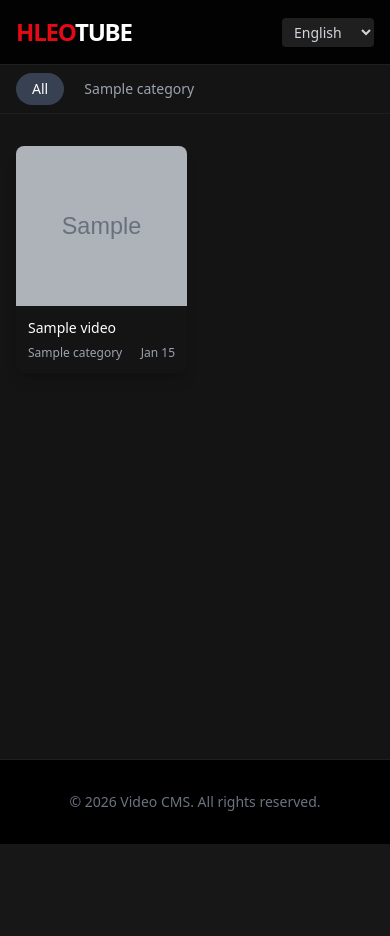
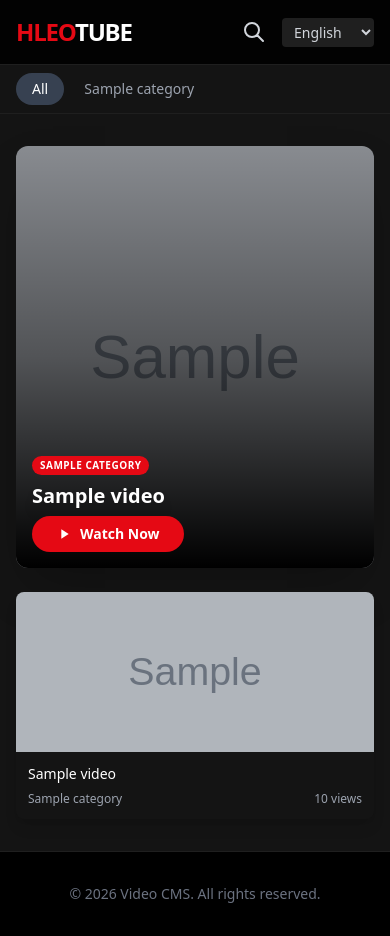
Before and after one commit to AungPhyoeNaing/hpleo-contentms, a Django app: page /en/ in a window 390 px wide. Before the commit the page ends 844 px from the top, so only its background shows below. Run offline with Django 5.2, Linux system fonts and the light colour scheme; tables that the repository leaves empty hold one stand-in row (values such as "Sample post"); grey boxes marked "Sample" are stand-in pictures; some libraries are stand-ins or nearby versions.

Commit message:
UI Overhaul: Plyr integration, Mobile Responsive Grid, and Standard Pagination

```diff
--- a/apps/videos/templates/videos/base.html
+++ b/apps/videos/templates/videos/base.html
@@ -29,6 +29,10 @@
     <!-- HTMX -->
     <script src="https://unpkg.com/htmx.org@1.9.10"></script>
 
+    <!-- Plyr Player -->
+    <link rel="stylesheet" href="https://cdn.plyr.io/3.7.8/plyr.css" />
+    <script src="https://cdn.plyr.io/3.7.8/plyr.polyfilled.js"></script>
+
     <!-- HLS.js for m3u8 playback -->
     <script src="https://cdn.jsdelivr.net/npm/hls.js@latest"></script>
 
@@ -37,6 +41,13 @@
         /* Hide scrollbar for clean horizontal scrolling */
         .no-scrollbar::-webkit-scrollbar { display: none; }
         .no-scrollbar { -ms-overflow-style: none; scrollbar-width: none; }
+
+        /* Plyr Customization */
+        .plyr--full-ui input[type=range] { color: #E50914; }
+        .plyr__control--overlaid { background: rgba(229, 9, 20, 0.9); }
+        .plyr--video .plyr__control.plyr__tab-focus,
+        .plyr--video .plyr__control:hover,
+        .plyr--video .plyr__control[aria-expanded=true] { background: #E50914; }
     </style>
 </head>
 <body class="font-sans antialiased min-h-screen flex flex-col">
@@ -61,6 +72,11 @@
 
             <!-- Right Actions -->
             <div class="flex items-center space-x-4">
+                <!-- Mobile Search Toggle -->
+                <button id="mobile-search-btn" class="md:hidden text-gray-300 hover:text-white">
+                    <svg class="w-6 h-6" fill="none" stroke="currentColor" viewBox="0 0 24 24"><path stroke-linecap="round" stroke-linejoin="round" stroke-width="2" d="M21 21l-6-6m2-5a7 7 0 11-14 0 7 7 0 0114 0z"></path></svg>
+                </button>
+
                 <!-- Language Switcher -->
                 <form action="{% url 'set_language' %}" method="post" class="flex items-center">
                     {% csrf_token %}
@@ -79,7 +95,32 @@
                 </form>
             </div>
         </div>
+
+        <!-- Mobile Search Overlay (Hidden by default) -->
+        <div id="mobile-search-bar" class="hidden md:hidden px-4 pb-4 bg-black/90 border-b border-gray-800 absolute w-full left-0 top-16">
+            <form action="{% url 'home' %}" method="get" class="relative">
+                <input type="text" name="q" placeholder="{% trans 'Search...' %}"
+                       class="w-full bg-gray-800 text-gray-200 rounded-lg py-2 px-4 pl-10 focus:outline-none focus:ring-2 focus:ring-primary"
+                       value="{{ request.GET.q }}">
+                <svg class="w-5 h-5 absolute left-3 top-2.5 text-gray-400" fill="none" stroke="currentColor" viewBox="0 0 24 24"><path stroke-linecap="round" stroke-linejoin="round" stroke-width="2" d="M21 21l-6-6m2-5a7 7 0 11-14 0 7 7 0 0114 0z"></path></svg>
+            </form>
+        </div>
     </nav>
+
+    <script>
+        // Toggle Mobile Search
+        const btn = document.getElementById('mobile-search-btn');
+        const bar = document.getElementById('mobile-search-bar');
+        if(btn && bar) {
+            btn.addEventListener('click', () => {
+                bar.classList.toggle('hidden');
+                if(!bar.classList.contains('hidden')) {
+                    const input = bar.querySelector('input');
+                    if(input) input.focus();
+                }
+            });
+        }
+    </script>
 
     <!-- Categories Bar (Mobile Scrollable) -->
     <div class="bg-gray-900 border-b border-gray-800">
--- /dev/null
+++ b/apps/videos/templates/videos/partials/video_loop.html
@@ -0,0 +1,31 @@
+{% load i18n %}
+{% for video in videos %}
+<div class="group relative bg-gray-900 rounded-lg overflow-hidden hover:scale-105 transition-transform duration-300 shadow-lg cursor-pointer animate-fade-in">
+    <a href="{% url 'video_detail' video.id %}">
+        <!-- Thumbnail -->
+        <div class="aspect-w-16 aspect-h-9 relative bg-gray-800">
+            <img src="{{ video.thumbnail_url|default:'https://via.placeholder.com/640x360?text=No+Image' }}"
+                 alt="{{ video.title }}"
+                 class="w-full h-40 object-cover opacity-80 group-hover:opacity-100 transition-opacity"
+                 loading="lazy">
+            <!-- Play Icon Overlay -->
+            <div class="absolute inset-0 flex items-center justify-center opacity-0 group-hover:opacity-100 transition-opacity">
+                <div class="bg-primary/90 rounded-full p-2">
+                    <svg class="w-8 h-8 text-white" fill="currentColor" viewBox="0 0 24 24"><path d="M8 5v14l11-7z"/></svg>
+                </div>
+            </div>
+        </div>
+
+        <!-- Info -->
+        <div class="p-3">
+            <h3 class="text-sm font-medium text-white line-clamp-2 leading-snug group-hover:text-primary transition-colors">
+                {{ video.title }}
+            </h3>
+            <div class="flex justify-between items-center mt-2 text-xs text-gray-400">
+                <span>{{ video.category.name|default:"Uncategorized" }}</span>
+                <span>{{ video.views }} views</span>
+            </div>
+        </div>
+    </a>
+</div>
+{% endfor %}
--- a/apps/videos/templates/videos/video_list.html
+++ b/apps/videos/templates/videos/video_list.html
@@ -2,57 +2,60 @@
 {% load i18n %}
 
 {% block content %}
-    <div class="grid grid-cols-2 md:grid-cols-3 lg:grid-cols-4 xl:grid-cols-6 gap-4">
-        {% for video in videos %}
-        <div class="group relative bg-gray-900 rounded-lg overflow-hidden hover:scale-105 transition-transform duration-300 shadow-lg cursor-pointer">
-            <a href="{% url 'video_detail' video.id %}">
-                <!-- Thumbnail -->
-                <div class="aspect-w-16 aspect-h-9 relative">
-                    <img src="{{ video.thumbnail_url|default:'https://via.placeholder.com/640x360?text=No+Image' }}"
-                         alt="{{ video.title }}"
-                         class="w-full h-40 object-cover opacity-80 group-hover:opacity-100 transition-opacity"
-                         loading="lazy">
-                    <!-- Play Icon Overlay -->
-                    <div class="absolute inset-0 flex items-center justify-center opacity-0 group-hover:opacity-100 transition-opacity">
-                        <div class="bg-primary/90 rounded-full p-2">
-                            <svg class="w-8 h-8 text-white" fill="currentColor" viewBox="0 0 24 24"><path d="M8 5v14l11-7z"/></svg>
-                        </div>
-                    </div>
-                </div>
+    <!-- Hero Section -->
+    {% if featured_video and not request.GET.page %}
+    <div class="mb-6 md:mb-10 relative rounded-xl md:rounded-2xl overflow-hidden shadow-2xl group h-[50vh] md:h-[400px] lg:h-[450px]">
+        <img src="{{ featured_video.thumbnail_url }}" class="object-cover w-full h-full opacity-60 group-hover:opacity-70 transition-opacity duration-700">
+        <div class="absolute inset-0 bg-gradient-to-t from-black via-black/40 to-transparent"></div>
+        <div class="absolute bottom-0 left-0 p-4 md:p-10 w-full md:w-2/3 lg:w-1/2">
+            <span class="inline-block px-2 py-0.5 mb-2 text-[10px] md:text-xs font-bold tracking-wider text-white uppercase bg-primary rounded-full">
+                {{ featured_video.category.name|default:"Featured" }}
+            </span>
+            <h1 class="text-xl md:text-4xl lg:text-5xl font-extrabold text-white mb-2 md:mb-4 leading-tight drop-shadow-lg">
+                {{ featured_video.title }}
+            </h1>
+            <p class="hidden md:block text-gray-200 text-sm md:text-base mb-4 md:mb-6 line-clamp-2 drop-shadow-md">
+                {{ featured_video.description|striptags|truncatechars:150 }}
+            </p>
+            <div class="flex items-center gap-4">
+                <a href="{% url 'video_detail' featured_video.id %}" class="bg-primary hover:bg-red-700 text-white font-bold py-2 px-6 md:py-3 md:px-8 rounded-full transition transform hover:scale-105 flex items-center gap-2 text-sm md:text-base">
+                    <svg class="w-4 h-4 md:w-5 md:h-5" fill="currentColor" viewBox="0 0 24 24"><path d="M8 5v14l11-7z"/></svg>
+                    {% trans "Watch Now" %}
+                </a>
+            </div>
+        </div>
+    </div>
+    {% endif %}
 
-                <!-- Info -->
-                <div class="p-3">
-                    <h3 class="text-sm font-medium text-white line-clamp-2 leading-snug group-hover:text-primary transition-colors">
-                        {{ video.title }}
-                    </h3>
-                    <div class="flex justify-between items-center mt-2 text-xs text-gray-400">
-                        <span>{{ video.category.name|default:"Uncategorized" }}</span>
-                        <span>{{ video.updated_at|date:"M d" }}</span>
-                    </div>
-                </div>
-            </a>
-        </div>
-        {% empty %}
-        <div class="col-span-full text-center py-20 text-gray-500">
-            <p class="text-xl">{% trans "No videos found." %}</p>
-        </div>
-        {% endfor %}
+    <!-- Video Grid -->
+    <div class="grid grid-cols-1 sm:grid-cols-2 md:grid-cols-3 lg:grid-cols-4 xl:grid-cols-6 gap-3 md:gap-4" id="video-grid">
+        {% include 'videos/partials/video_loop.html' %}
     </div>
 
     <!-- Pagination -->
     {% if is_paginated %}
-    <div class="mt-12 flex justify-center space-x-2">
+    <div class="mt-10 md:mt-14 flex flex-wrap justify-center items-center gap-2">
         {% if page_obj.has_previous %}
-            <a href="?page={{ page_obj.previous_page_number }}{% if request.GET.q %}&q={{ request.GET.q }}{% endif %}" class="px-4 py-2 bg-gray-800 rounded hover:bg-gray-700">{% trans "Previous" %}</a>
+            <a href="?page=1{% if request.GET.q %}&q={{ request.GET.q }}{% endif %}" class="px-3 py-2 bg-gray-800 hover:bg-gray-700 rounded text-sm text-gray-300 transition">&laquo; First</a>
+            <a href="?page={{ page_obj.previous_page_number }}{% if request.GET.q %}&q={{ request.GET.q }}{% endif %}" class="px-3 py-2 bg-gray-800 hover:bg-gray-700 rounded text-sm text-gray-300 transition">Prev</a>
         {% endif %}
 
-        <span class="px-4 py-2 text-gray-400">
-            {% blocktrans with number=page_obj.number total=page_obj.paginator.num_pages %}Page {{ number }} of {{ total }}{% endblocktrans %}
+        <span class="px-3 py-2 text-gray-400 text-sm font-medium">
+            Page {{ page_obj.number }} of {{ page_obj.paginator.num_pages }}
         </span>
 
         {% if page_obj.has_next %}
-            <a href="?page={{ page_obj.next_page_number }}{% if request.GET.q %}&q={{ request.GET.q }}{% endif %}" class="px-4 py-2 bg-gray-800 rounded hover:bg-gray-700">{% trans "Next" %}</a>
+            <a href="?page={{ page_obj.next_page_number }}{% if request.GET.q %}&q={{ request.GET.q }}{% endif %}" class="px-3 py-2 bg-gray-800 hover:bg-gray-700 rounded text-sm text-gray-300 transition">Next</a>
+            <a href="?page={{ page_obj.paginator.num_pages }}{% if request.GET.q %}&q={{ request.GET.q }}{% endif %}" class="px-3 py-2 bg-gray-800 hover:bg-gray-700 rounded text-sm text-gray-300 transition">Last &raquo;</a>
         {% endif %}
     </div>
     {% endif %}
+
+    <!-- Empty State -->
+    {% if not videos %}
+    <div class="col-span-full text-center py-20 text-gray-500">
+        <p class="text-xl">{% trans "No videos found." %}</p>
+    </div>
+    {% endif %}
+
 {% endblock %}
--- a/apps/videos/views.py
+++ b/apps/videos/views.py
@@ -8,6 +8,11 @@ class VideoListView(ListView):
     template_name = 'videos/video_list.html'
     context_object_name = 'videos'
     paginate_by = 24
+
+    def get_template_names(self):
+        if self.request.headers.get('HX-Request'):
+            return ['videos/partials/video_loop.html']
+        return [self.template_name]
 
     def get_queryset(self):
         queryset = super().get_queryset().select_related('category').order_by('-updated_at')
@@ -22,6 +27,14 @@ class VideoListView(ListView):
     def get_context_data(self, **kwargs):
         context = super().get_context_data(**kwargs)
         context['categories'] = Category.objects.all().order_by('name')
+
+        # Featured Video (Random highly viewed or latest)
+        # Optimization: Try to get one with a thumbnail
+        if not self.request.headers.get('HX-Request'):
+             context['featured_video'] = Video.objects.filter(
+                 thumbnail_url__isnull=False
+             ).order_by('-created_at').first()
+
         return context
 
 class CategoryVideoListView(ListView):
```
Also changed, not shown: apps/videos/templates/videos/video_detail.html (+44 -29 lines).
